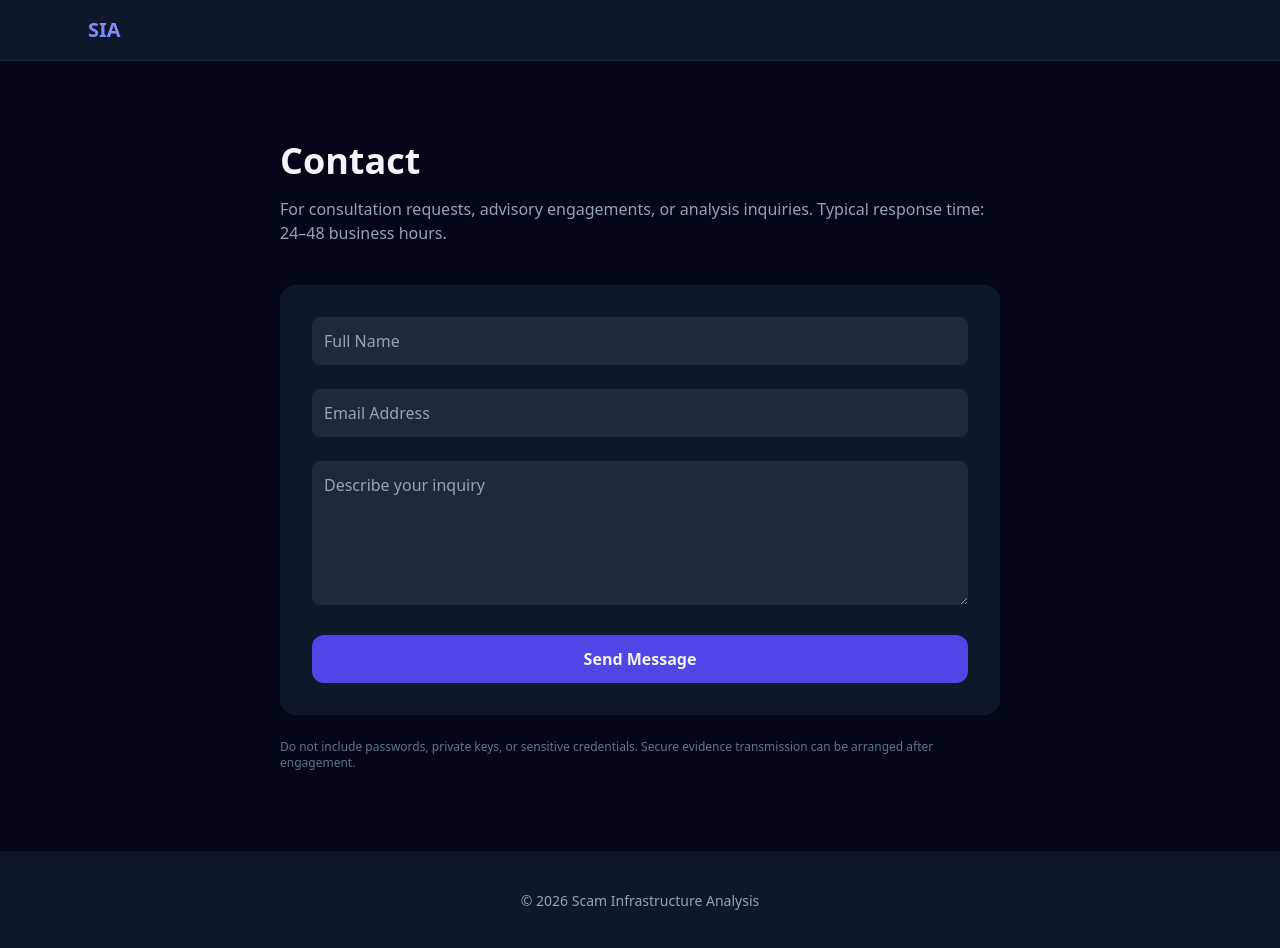
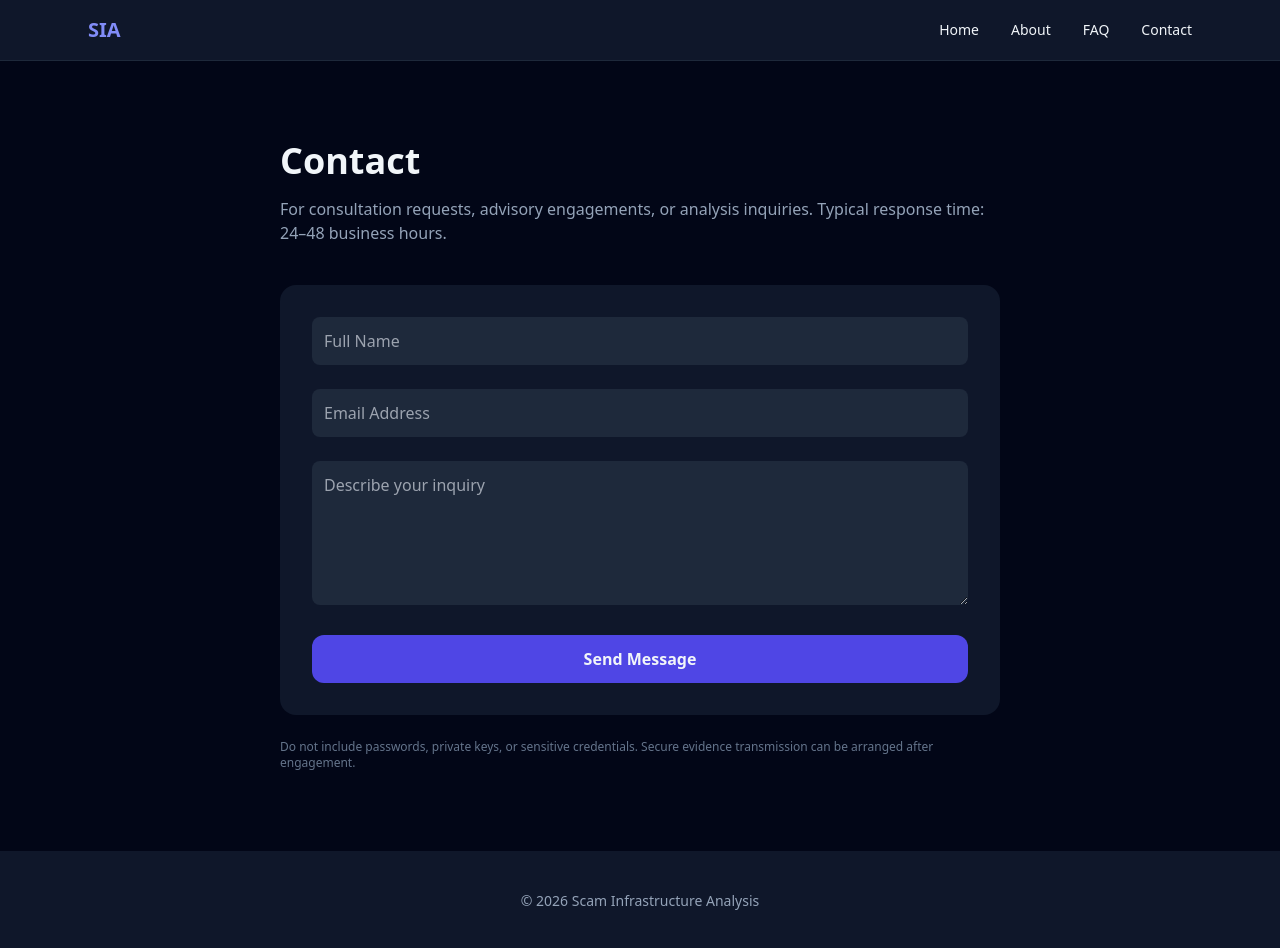
Before and after one commit to jbanks7220/scam-analysis-payportal, a plain HTML site: page contact.html in a window 1280 px wide. Drawn offline with nearby package versions, Linux system fonts and the light colour scheme.

Commit message:
Update contact.html

```diff
--- a/contact.html
+++ b/contact.html
@@ -10,9 +10,21 @@
 
 <body class="bg-slate-950 text-slate-100">
 
+<!-- NAVBAR -->
 <nav class="bg-slate-900 border-b border-slate-800">
   <div class="max-w-6xl mx-auto px-6 py-4 flex justify-between items-center">
     <a href="index.html" class="text-xl font-bold text-indigo-400">SIA</a>
+
+    <div class="hidden md:flex space-x-8 text-sm font-medium">
+      <a href="index.html" class="hover:text-indigo-400">Home</a>
+      <a href="about.html" class="hover:text-indigo-400">About</a>
+      <a href="faq.html" class="hover:text-indigo-400">FAQ</a>
+      <a href="contact.html" class="hover:text-indigo-400">Contact</a>
+    </div>
+
+    <div class="md:hidden">
+      <button id="mobile-menu-button">☰</button>
+    </div>
   </div>
 </nav>
 
```
